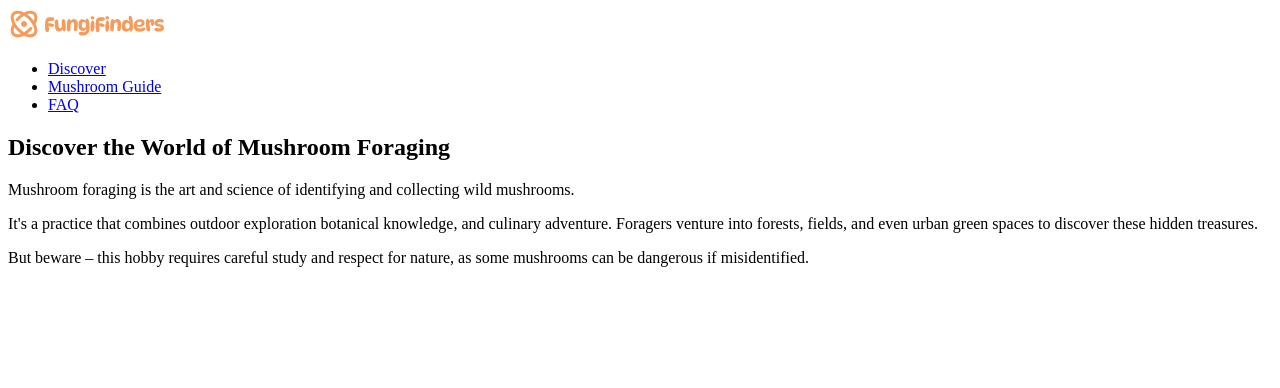
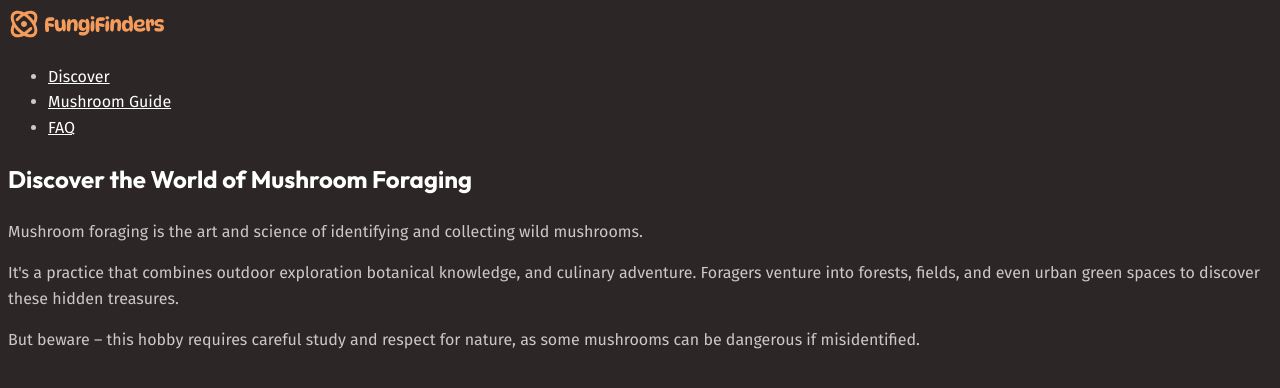
Before and after one commit to opagani/fem-from-scratch, a plain HTML site: page index.html in a window 1280 px wide. Drawn offline with Linux system fonts and the light colour scheme.

Commit message:
added css styles

```diff
--- a/index.html
+++ b/index.html
@@ -6,6 +6,10 @@
   <meta name="viewport" content="width=device-width, initial-scale=1.0">
   <title>Fungi Finders</title>
   <link rel="stylesheet" href="style.css">
+  <link rel="preconnect" href="https://fonts.googleapis.com" />
+  <link rel="preconnect" href="https://fonts.gstatic.com" crossorigin />
+  <link href="https://fonts.googleapis.com/css2?family=Fira+Sans:wght@400;700&family=Outfit:wght@100..900&display=swap"
+    rel="stylesheet" />
 </head>
 
 <body>
--- a/style.css
+++ b/style.css
@@ -0,0 +1,184 @@
+@layer reset, base, layout, components
+
+@layer reset {
+  *,
+  *::before,
+  *::after {
+    box-sizing: border-box;
+  }
+
+  /* https://kilianvalkhof.com/2022/css-html/your-css-reset-needs-text-size-adjust-probably/ */
+  html {
+    -moz-text-size-adjust: none;
+    -webkit-text-size-adjust: none;
+    text-size-adjust: none;
+  }
+
+  body,
+  h1,
+  h2,
+  h3,
+  h4,
+  p,
+  figure,
+  blockquote,
+  dl,
+  dd {
+    margin: 0;
+  }
+
+  /* https://www.scottohara.me/blog/2019/01/12/lists-and-safari.html */
+  [role="list"] {
+    list-style: none;
+    margin: 0;
+    padding: 0;
+  }
+
+  body {
+    min-block-size: 100vh;
+    line-height: 1.6;
+  }
+
+  h1,
+  h2,
+  h3,
+  button,
+  input,
+  label {
+    line-height: 1.1;
+  }
+
+  h1,
+  h2,
+  h3,
+  h4 {
+    text-wrap: balance;
+  }
+
+  p,
+  li {
+    text-wrap: pretty;
+  }
+
+  img,
+  picture {
+    max-inline-size: 100%;
+    display: block;
+  }
+
+  input,
+  button,
+  textarea,
+  select {
+    font: inherit;
+  }
+}
+
+@layer base {
+  :root {
+    --clr-white: hsl(0, 0%, 100%);
+    --clr-gray-100: hsl(0, 2%, 79%);
+    --clr-brand-400: hsl(25, 88%, 75%);
+    --clr-brand-500: hsl(25, 88%, 66%);
+    --clr-green-400: hsl(143, 19%, 49%);
+    --clr-green-500: hsl(143, 38%, 37%);
+    --clr-green-600: hsl(145, 29%, 19%);
+    --clr-brown-500: hsl(10, 5%, 25%);
+    --clr-brown-600: hsl(9, 7%, 21%);
+    --clr-brown-700: hsl(9, 8%, 16%);
+    --clr-brown-800: hsl(0, 6%, 15%);
+    --clr-brown-900: hsl(0, 6%, 13%);
+
+    --clr-orange-500: hsl(28, 43%, 28%);
+    --clr-red-500: hsl(359, 34%, 24%);
+    --clr-teal-500: hsl(186, 42%, 25%);
+
+    --ff-heading: "Outfit", sans-serif;
+    --ff-body: "Fira Sans", sans-serif;
+
+    --fs-300: 0.875rem;
+    --fs-400: 1rem;
+    --fs-500: 1.125rem;
+    --fs-600: 1.25rem;
+    --fs-700: 1.5rem;
+    --fs-800: 2rem;
+    --fs-900: 3.75rem;
+    --fs-1000: 3.75rem;
+
+    @media (width > 760px) {
+      --fs-300: 0.875rem;
+      --fs-400: 1rem;
+      --fs-500: 1.25rem;
+      --fs-600: 1.5rem;
+      --fs-700: 2rem;
+      --fs-800: 3rem;
+      --fs-900: 5rem;
+      --fs-1000: 7.5rem;
+    }
+  }
+
+  /* in another selector for syntax highlighting reasons only */
+  :root {
+    --text-main: var(--clr-gray-100);
+    --text-high-contrast: var(--clr-white);
+    --text-brand: var(--clr-brand-500);
+    --text-brand-light: var(--clr-brand-400);
+
+    --background-accent-light: var(--clr-green-400);
+    --background-accent-main: var(--clr-green-500);
+    --background-accent-dark: var(--clr-green-600);
+
+    --background-extra-light: var(--clr-brown-500);
+    --background-light: var(--clr-brown-600);
+    --background-main: var(--clr-brown-700);
+    --background-dark: var(--clr-brown-800);
+    --background-extra-dark: var(--clr-brown-900);
+
+    --font-size-heading-sm: var(--fs-700);
+    --font-size-heading-regular: var(--fs-800);
+    --font-size-heading-lg: var(--fs-900);
+    --font-size-heading-xl: var(--fs-1000);
+
+    --font-size-sm: var(--fs-300);
+    --font-size-regular: var(--fs-400);
+    --font-size-md: var(--fs-500);
+    --font-size-lg: var(--fs-600);
+
+    --border-radius-1: 0.25rem;
+    --border-radius-2: 0.5rem;
+    --border-radius-3: 0.75rem;
+  }
+}
+
+@layer base {
+  /* custom properties here */
+
+  html {
+    font-family: var(--ff-body);
+    line-height: 1.6;
+  }
+
+  body {
+    font-size: var(--font-size-regular);
+    color: var(--text-main);
+    background-color: var(--background-main);
+  }
+
+  h1,
+  h2,
+  h3,
+  h4 {
+    font-family: var(--ff-heading);
+    font-weight: 700;
+    color: var(--text-high-contrast);
+  }
+
+  a {
+    color: var(--text-high-contrast);
+  }
+
+  a:hover,
+  a:focus-visible {
+    color: var(--text-brand-light);
+  }
+}
```
